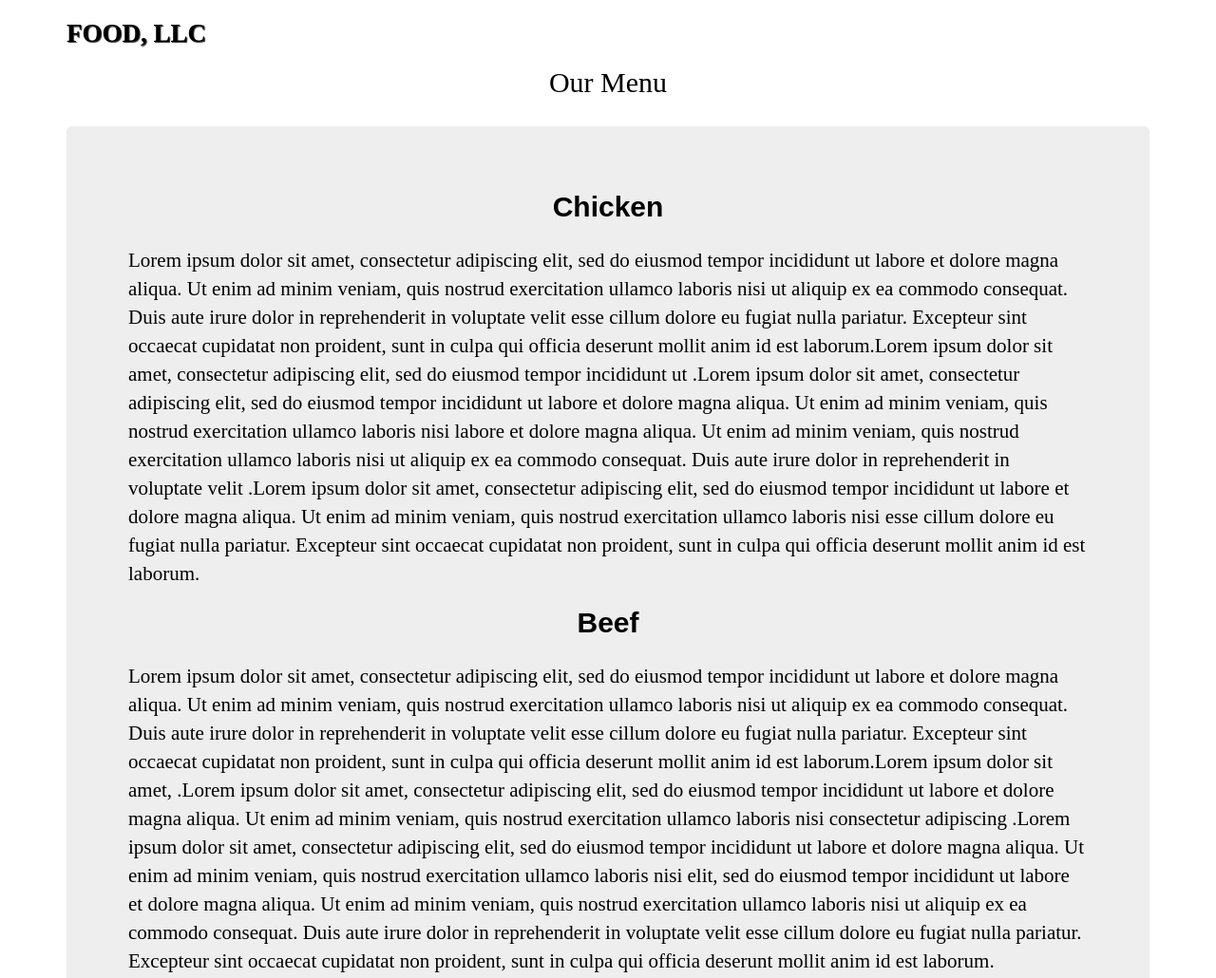
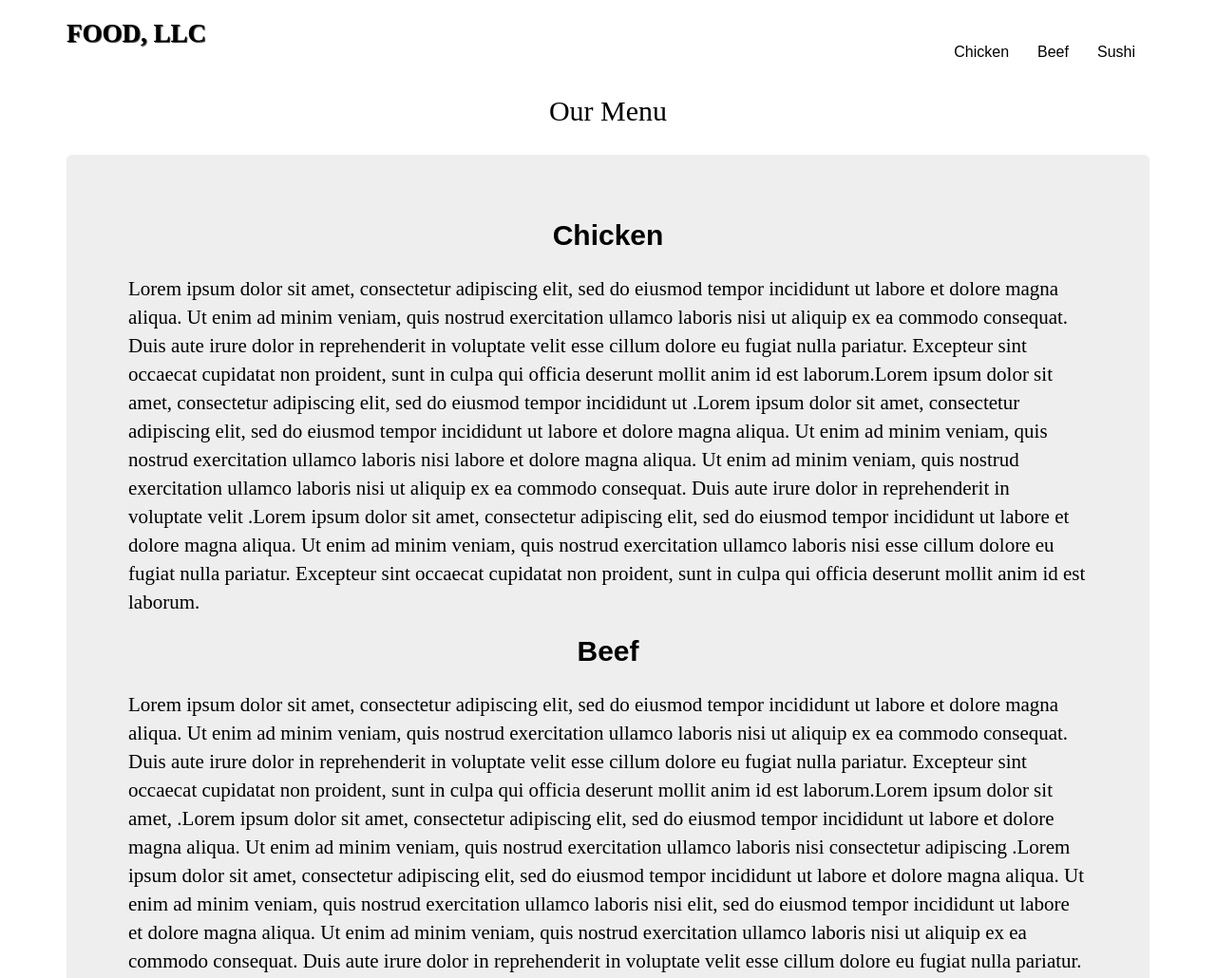
Before and after one commit to Y0ung-bit-svg/module3, a plain HTML site: page index.html in a window 1280 px wide. Shown: the top 1030 px of the page at 95% size. Drawn offline with nearby package versions, Linux system fonts and the light colour scheme.

Commit message:
Update index.html

```diff
--- a/index.html
+++ b/index.html
@@ -27,23 +27,21 @@
                     </div>
                     <!--navbar-header-->
                      <div id="collapsable-nav" class="collapse navbar-collapse">
-                        <ul id="nav-list" class="nav navbar-nav hidden-lg hidden-md hidden-sm">
+                          <ul id="nav-list" class="nav navbar-nav navbar-right">
                           <li>
-                                <a href="#">
-                                    <br>Chicken
-                                </a>
+                            <a href="chicken.html">
+                            <span class=""></span><br class="hidden-xs">Chicken</a>
                           </li>
                           <li>
-                                <a href="#">
-                                    <br>Beef
-                                </a>
+                            <a href="beef.html">
+                            <span class=""></span><br class="hidden-xs">Beef</a>
                           </li>
                            <li>
-                                <a href="#">
-                                    <br>Shushi
-                                </a>
+                           <a href="sushi.html">
+                           <span class=""></span><br class="hidden-xs">Sushi</a>
                            </li>
-                        </ul>
+
+                           </ul><!-- #nav-list -->
                      </div>
                 </div>
             </nav>
```
Lines whose indentation alone changed are shown as unchanged.
